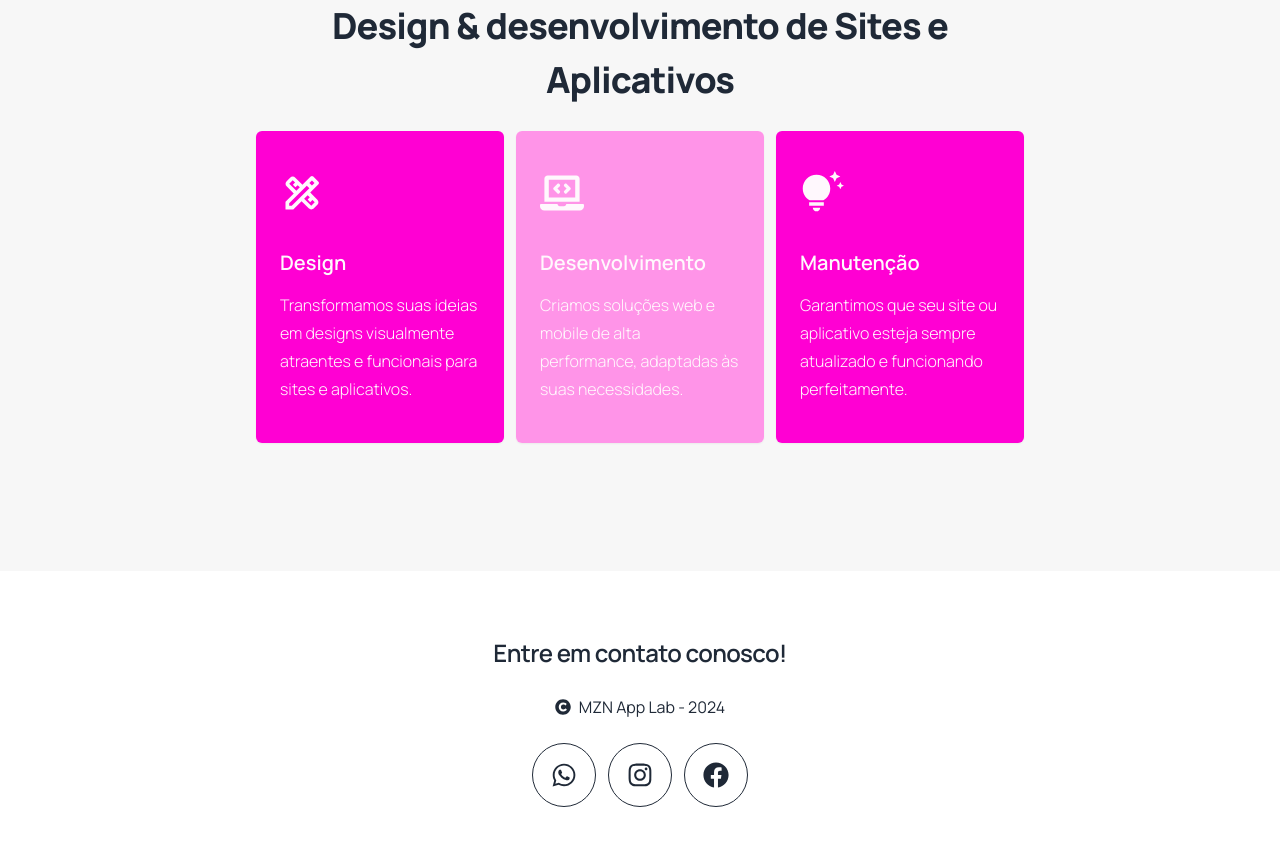
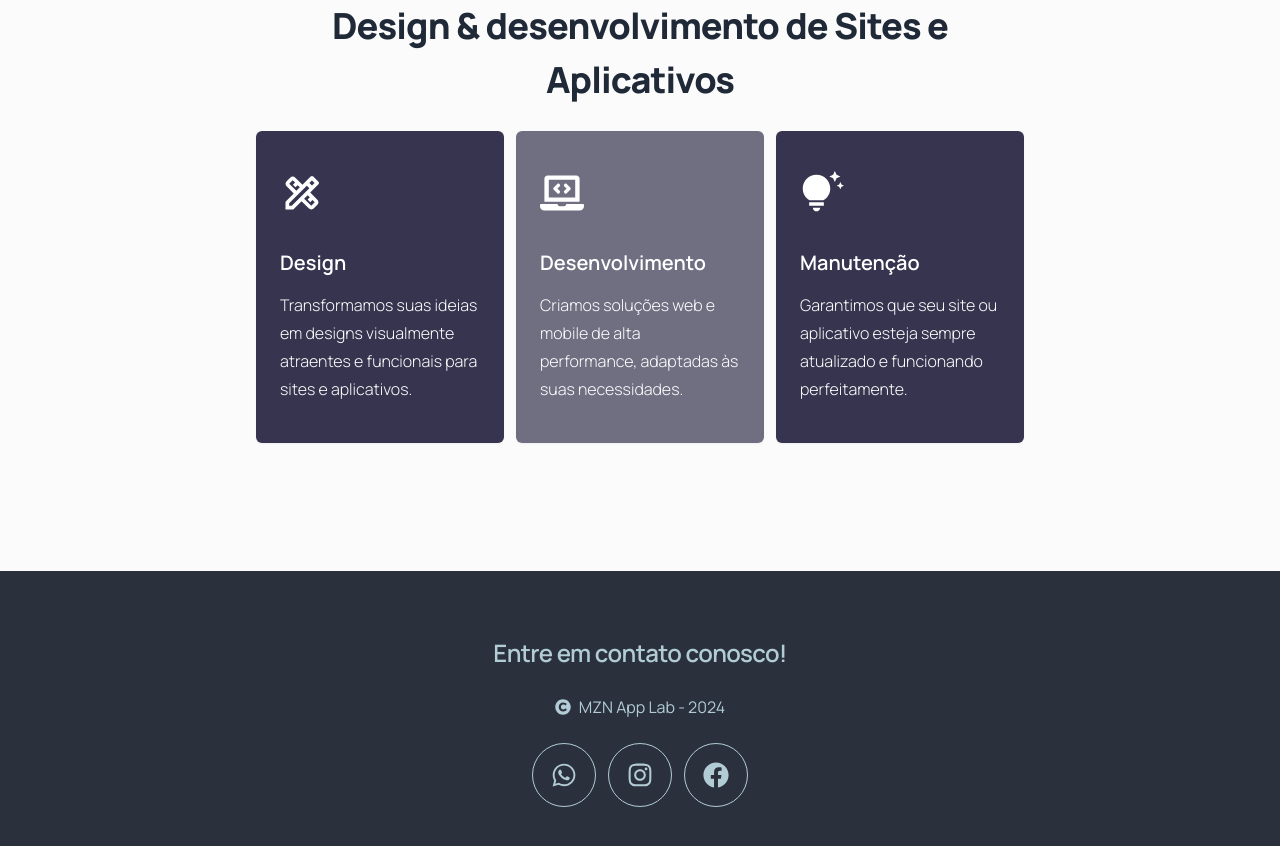
Before and after one commit to jessemezini/feacomoveis.com.br, a Next.js app: page / in a window 1280 px wide. Shown: the part 960-1806 px from the top of the page. Built offline with nearby package versions, Linux system fonts and the light colour scheme.

Commit message:
new theme

```diff
--- a/src/components/footer.tsx
+++ b/src/components/footer.tsx
@@ -7,7 +7,7 @@ import {
 
 export default function Footer() {
   return (
-    <footer id="contact">
+    <footer id="contact" data-theme="dim">
       <div className="container mx-auto py-10">
         <h2 className="my-6 text-center text-xl sm:text-2xl leading-normal sm:leading-normal tracking-tight">
           Entre em contato conosco!
@@ -20,19 +20,19 @@ export default function Footer() {
         <div className="flex justify-center gap-3">
           <a
             href="https://wa.me/5519983373120"
-            className="btn btn-lg btn-outline btn-neutral btn-circle"
+            className="btn btn-lg btn-outline  btn-circle"
           >
             <FaWhatsapp size={26} />
           </a>
           <a
             href="https://www.instagram.com/mznapplab/"
-            className="btn btn-lg btn-outline btn-neutral btn-circle"
+            className="btn btn-lg btn-outline  btn-circle"
           >
             <FaInstagram size={26} />
           </a>
           <a
             href="https://www.facebook.com/mznapplab"
-            className="btn btn-lg btn-outline btn-neutral btn-circle"
+            className="btn btn-lg btn-outline  btn-circle"
           >
             <FaFacebook size={26} />
           </a>
--- a/src/components/navbar.tsx
+++ b/src/components/navbar.tsx
@@ -65,7 +65,7 @@ export default function NavBar() {
         <div className="navbar-end">
           <a
             href="https://wa.me/5519983373120"
-            className="btn btn-secondary text-base"
+            className="btn btn-primary text-primary-content"
           >
             <span className="max-[340px]:hidden">WhatsApp</span>{" "}
             <FaWhatsapp size="1.25rem" />
--- a/src/components/services.tsx
+++ b/src/components/services.tsx
@@ -6,7 +6,7 @@ export default function Services() {
   return (
     <section
       id="services"
-      className="bg-[#f7f7f7] -mt-32 pb-32"
+      className="bg-base-200/30 -mt-32 pb-32"
       data-theme={THEME}
     >
       <div className="container mx-auto pt-64 text-center px-5">
@@ -32,7 +32,7 @@ export default function Services() {
 
           <div
             data-theme={THEME}
-            className="bg-secondary/40 hover:bg-secondary/20"
+            className="bg-secondary/70 hover:bg-secondary/50"
           >
             <FaLaptopCode size={44} className="text-secondary-content" />
 
--- a/tailwind.config.ts
+++ b/tailwind.config.ts
@@ -19,7 +19,18 @@ const config: Config = {
   },
   plugins: [require("@tailwindcss/typography"), require("daisyui")],
   daisyui: {
-    themes: ["light", "forest"],
+    themes: [
+      "dim",
+      {
+        light: {
+          ...require("daisyui/src/theming/themes")["light"],
+          primary: "#6C63FF",
+          "primary-content": "#ffffff",
+          secondary: "#36344F",
+          "secondary-content": "#ffffff",
+        },
+      },
+    ],
   },
 };
 export default config;
```
